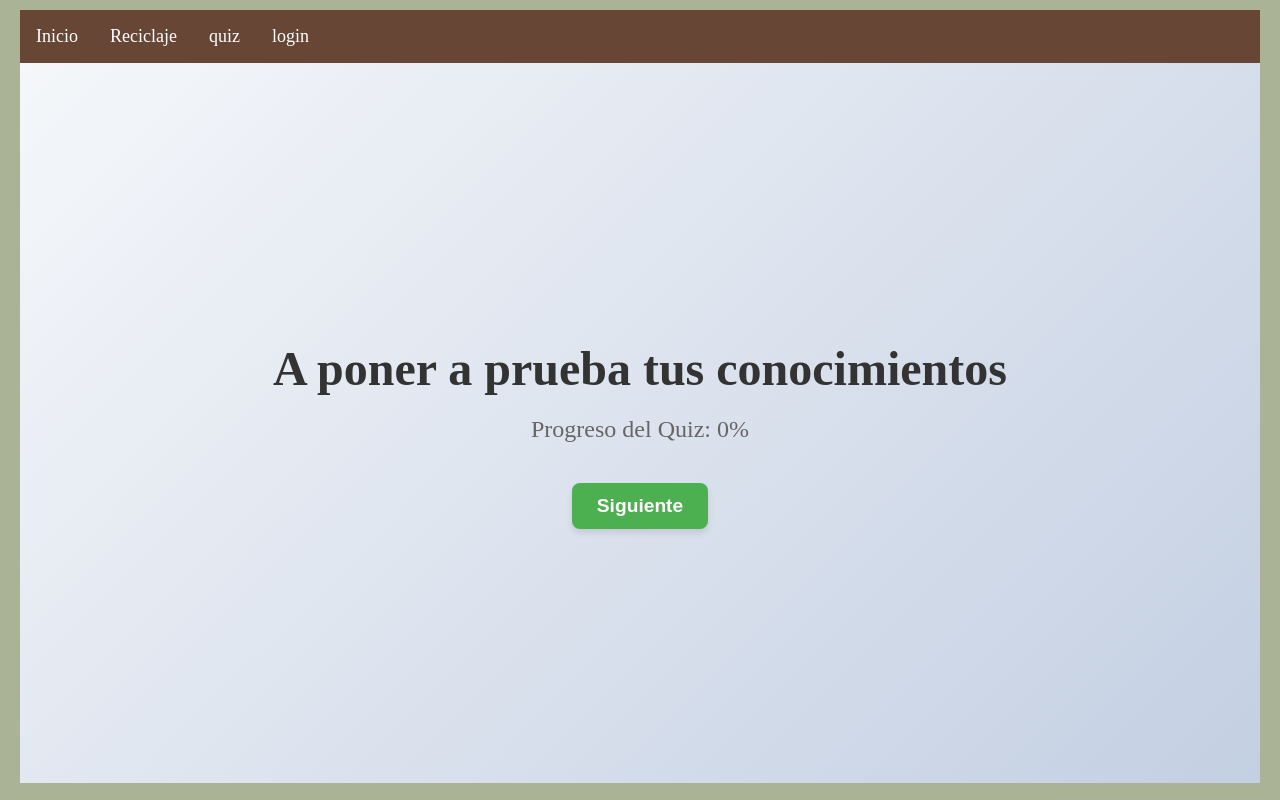
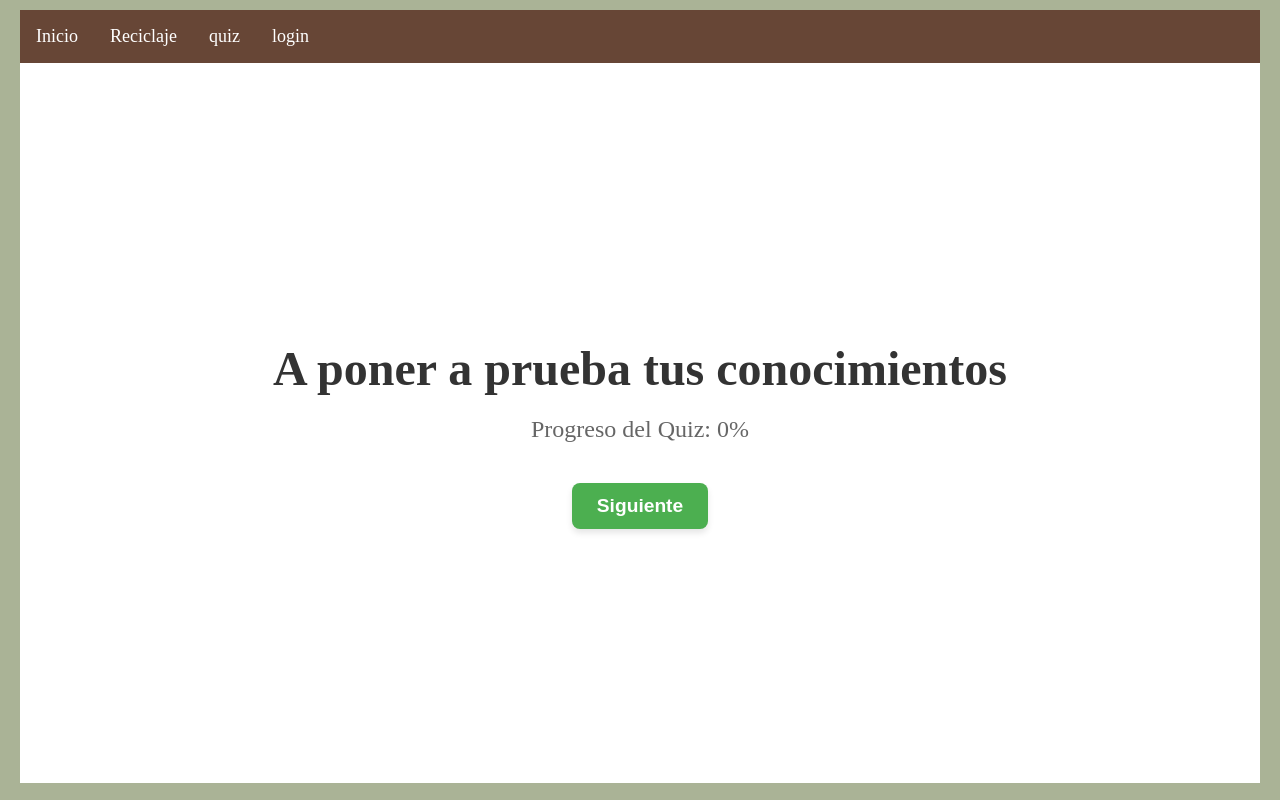
Before and after one commit to JonatanYesidMedinaViafara/kebab-case, a React (Vite) app: page /Quiz in a window 1280 px wide. Built offline with nearby package versions, Linux system fonts and the light colour scheme; no server answers.

Commit message:
jcgs
blanco xd

```diff
--- a/src/assets/pages/quiz/Quiz.css
+++ b/src/assets/pages/quiz/Quiz.css
@@ -5,7 +5,7 @@
     align-items: center;
     justify-content: center;
     min-height: 90vh;
-    background: linear-gradient(135deg, #f5f7fa 0%, #c3cfe2 100%);
+    background: #fff;
     padding: 20px;
 }
 
```
